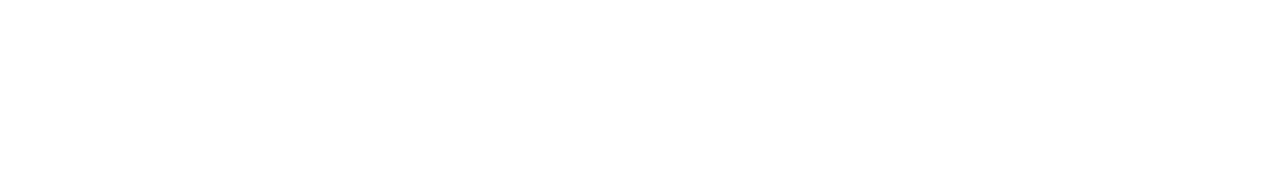
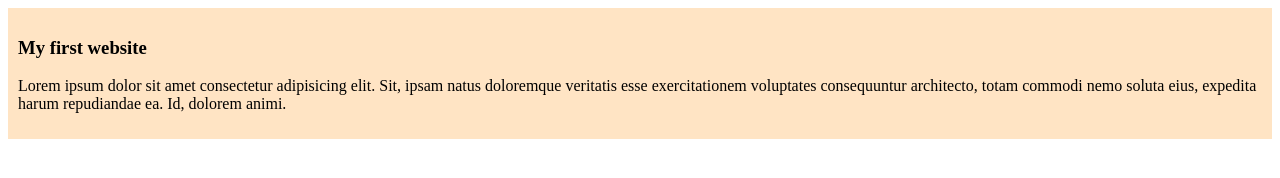
Before and after one commit to mdsifathossainr/my-simple-website, a plain HTML site: page index.html in a window 1280 px wide. Drawn offline with Linux system fonts and the light colour scheme.

Commit message:
added the first blog

```diff
--- a/index.html
+++ b/index.html
@@ -3,9 +3,15 @@
 <head>
     <meta charset="UTF-8">
     <meta name="viewport" content="width=git init, initial-scale=1.0">
-    <title>Document</title>
+    <title>My simple website</title>
+    <link rel="stylesheet" href="styles/blog.css">
 </head>
 <body>
+    <div>
+        <h3>My first website</h3>
+        <p>Lorem ipsum dolor sit amet consectetur adipisicing elit. Sit, ipsam natus doloremque veritatis esse exercitationem voluptates consequuntur architecto, totam commodi nemo soluta eius, expedita harum repudiandae ea. Id, dolorem animi.</p>
+
+    </div>
 
 </body>
 </html>
--- /dev/null
+++ b/styles/blog.css
@@ -0,0 +1,6 @@
+div{
+
+ background-color: bisque;
+ padding:10px;
+
+}
```
